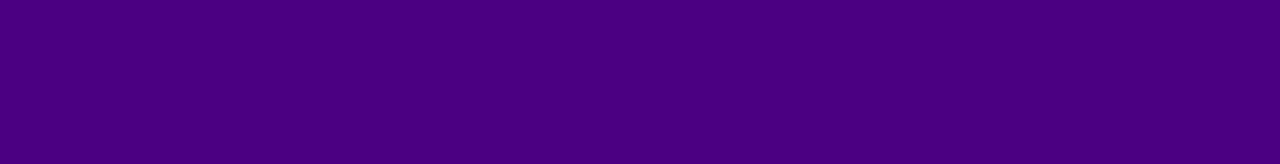
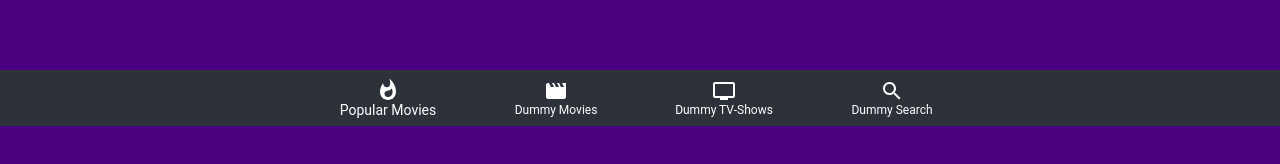
Before and after one commit to TonyGlimm/java_capstone_project, a React (Create React App) app in the folder frontend/: page / in a window 1280 px wide. Shown: the part 674-838 px from the top of the page. Built offline with nearby package versions, Linux system fonts and the light colour scheme; no server answers.

Commit message:
MUI styling. installed Bottom Navigation Bar

```diff
--- a/frontend/src/components/App/App.tsx
+++ b/frontend/src/components/App/App.tsx
@@ -4,22 +4,31 @@ import './App.css';
 import Header from "../Header/Header";
 import MovieGallery from "../MovieGallery/MovieGallery";
 import useMoviesApi from "../hooks/useMoviesApi";
+import SimpleBottomNavigation from "../MainNav";
+import {Container} from "@mui/material";
+import {BrowserRouter, Route, Routes} from "react-router-dom";
 
 
 function App() {
   const {loading, movies} = useMoviesApi();
 
   return (
-      <>
+      <BrowserRouter>
         <Header/>
         <div className="app">
       <main className={"main"}>
+{/*
+      {!loading && <MovieGallery movies={movies}/>}
+*/}
+    </main>
+                <Routes>
+                    <Route path={"/"} element={<MovieGallery movies={movies}/>}/>
 
-      {!loading && <MovieGallery movies={movies}/>}
-    </main>
+                </Routes>
+            <SimpleBottomNavigation/>
+    </div>
 
-    </div>
-      </>
+      </BrowserRouter>
   );
 }
 
--- /dev/null
+++ b/frontend/src/components/MainNav.tsx
@@ -0,0 +1,54 @@
+import React, {useEffect} from 'react';
+import Box from '@mui/material/Box';
+import BottomNavigation from '@mui/material/BottomNavigation';
+import BottomNavigationAction from '@mui/material/BottomNavigationAction';
+import WhatshotIcon from '@mui/icons-material/Whatshot';
+import MovieIcon from '@mui/icons-material/Movie';
+import TvIcon from '@mui/icons-material/Tv';
+import SearchIcon from '@mui/icons-material/Search';
+import {useNavigate} from "react-router-dom";
+
+
+
+export default function SimpleBottomNavigation() {
+    const [value, setValue] = React.useState(0);
+    const navigate = useNavigate();
+
+    useEffect(() => {
+        if(value === 0) {navigate("/"); }
+        else if(value === 1) {navigate("/movies"); }
+        else if(value === 2) {navigate("/tvshows"); }
+        else if(value === 3) {navigate("/search"); }
+    }, [value])
+
+    return (
+        <Box sx={{ width: 500 }} >
+            <BottomNavigation
+                style={{backgroundColor: "#2d313a",bottom: 0, position: "fixed", width: "100%"}}
+                showLabels
+                value={value}
+                onChange={(event, newValue) => {
+                    setValue(newValue);
+                }}
+            >
+                <BottomNavigationAction
+                    style={{color: "white"}}
+                    label="Popular Movies"
+                    icon={<WhatshotIcon />}
+                />
+                <BottomNavigationAction
+                    style={{color: "white"}}
+                    label="Dummy Movies"
+                    icon={<MovieIcon />}
+                />
+                <BottomNavigationAction
+                    style={{color: "white"}}
+                    label="Dummy TV-Shows" icon={<TvIcon />} />
+                <BottomNavigationAction
+                    style={{color: "white"}}
+                    label="Dummy Search"
+                    icon={<SearchIcon />} />
+            </BottomNavigation>
+        </Box>
+    );
+}
--- a/frontend/src/index.tsx
+++ b/frontend/src/index.tsx
@@ -1,3 +1,21 @@
+
+// react 17.0.2
+
+import React from 'react';
+import ReactDOM from 'react-dom';
+import './index.css';
+import App from './components/App/App';
+
+ReactDOM.render(
+    <React.StrictMode>
+        <App/>
+    </React.StrictMode>,
+    document.getElementById('root')
+);
+
+
+
+/*
 import React from 'react';
 import ReactDOM from 'react-dom/client';
 import './index.css';
@@ -16,4 +34,4 @@ root.render(
 // If you want to start measuring performance in your app, pass a function
 // to log results (for example: reportWebVitals(console.log))
 // or send to an analytics endpoint. Learn more: https://bit.ly/CRA-vitals
-reportWebVitals();
+reportWebVitals();*/
--- a/frontend/tsconfig.json
+++ b/frontend/tsconfig.json
@@ -18,7 +18,7 @@
     "resolveJsonModule": true,
     "isolatedModules": true,
     "noEmit": true,
-    "jsx": "react-jsx"
+    "jsx": "preserve"
   },
   "include": [
     "src"
```
Also changed, not shown: frontend/package.json (+7 -3 lines), 1 other file (tests, documents, lock files or other folders).
